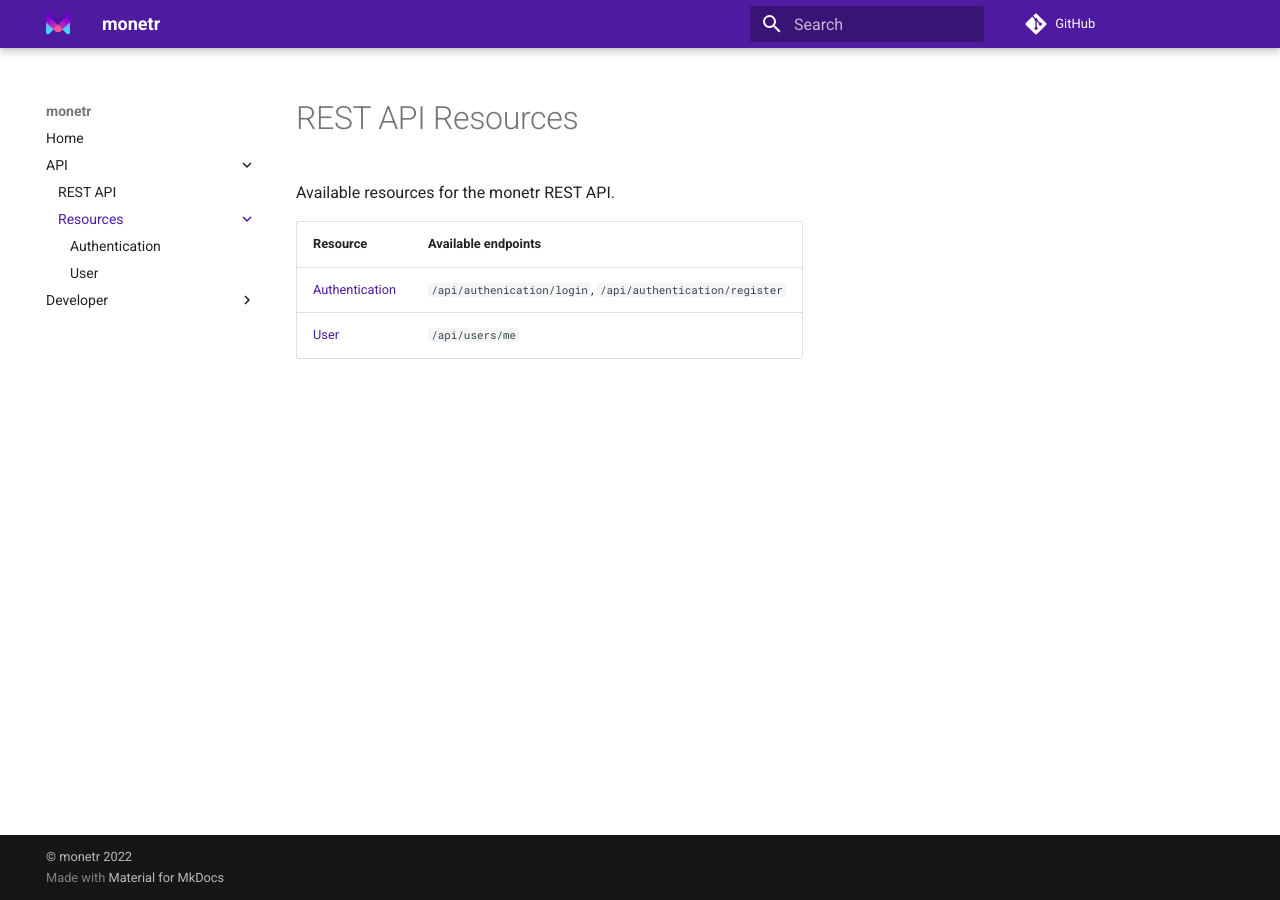
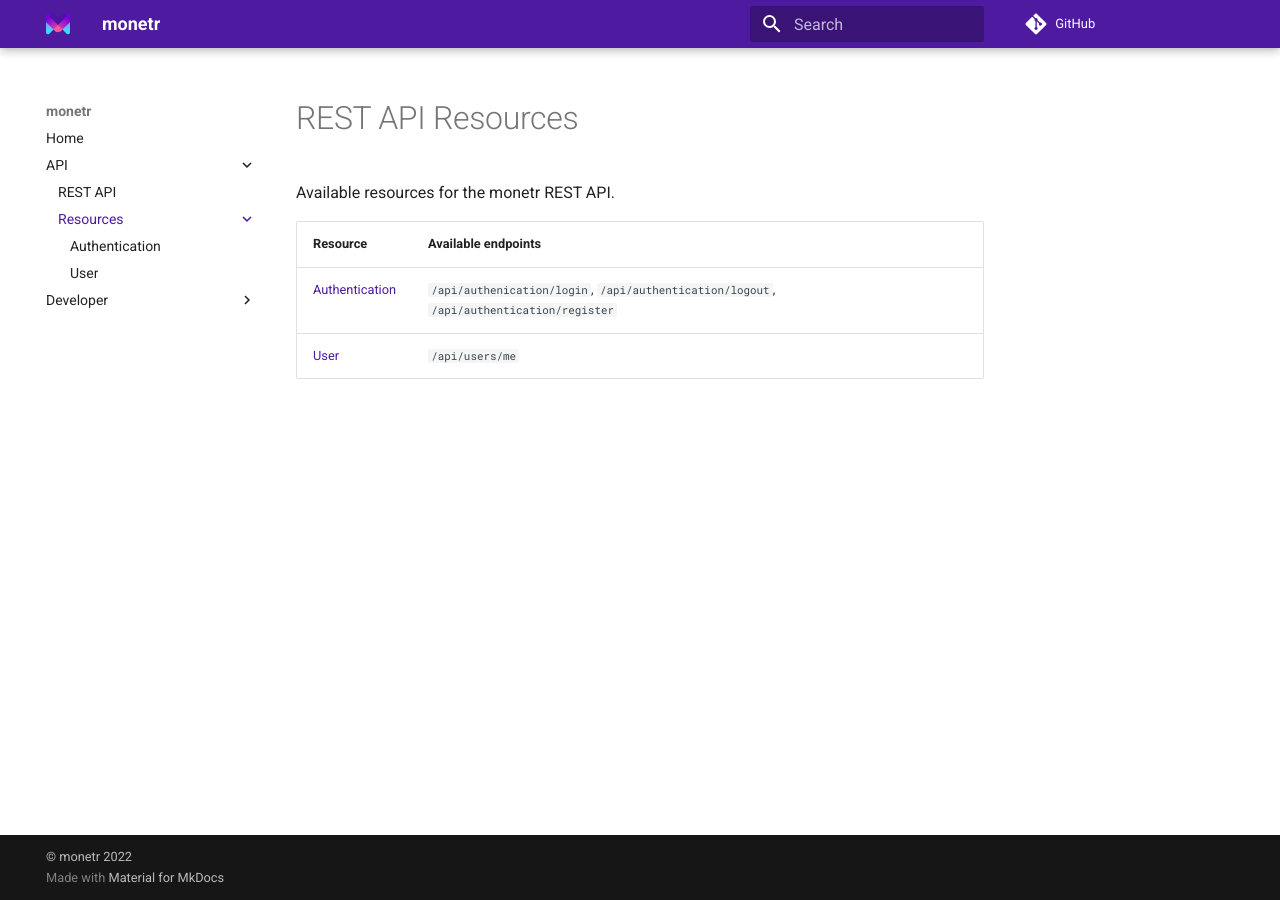
Before and after one commit to aceholder001/monetr, an MkDocs documentation site: the page built from docs/api/resources/index.md, in a window 1280 px wide. Built offline with MkDocs 1.6.1 and Material for MkDocs 9.7.7, drawn with Linux system fonts in a browser that asks for light colours; comment, search, counter and statistics services are not loaded.

Commit message:
chore(docs): Adding endpoint to list in index.

```diff
--- a/docs/api/resources/index.md
+++ b/docs/api/resources/index.md
@@ -2,7 +2,7 @@
 
 Available resources for the monetr REST API.
 
-| Resource                            | Available endpoints                                        |
-|:------------------------------------|:-----------------------------------------------------------|
-| [Authentication](authentication.md) | `/api/authenication/login`, `/api/authentication/register` |
-| [User](user.md)                     | `/api/users/me`                                            |
+| Resource                            | Available endpoints                                                                      |
+|:------------------------------------|:-----------------------------------------------------------------------------------------|
+| [Authentication](authentication.md) | `/api/authenication/login`, `/api/authentication/logout`, `/api/authentication/register` |
+| [User](user.md)                     | `/api/users/me`                                                                          |
```
